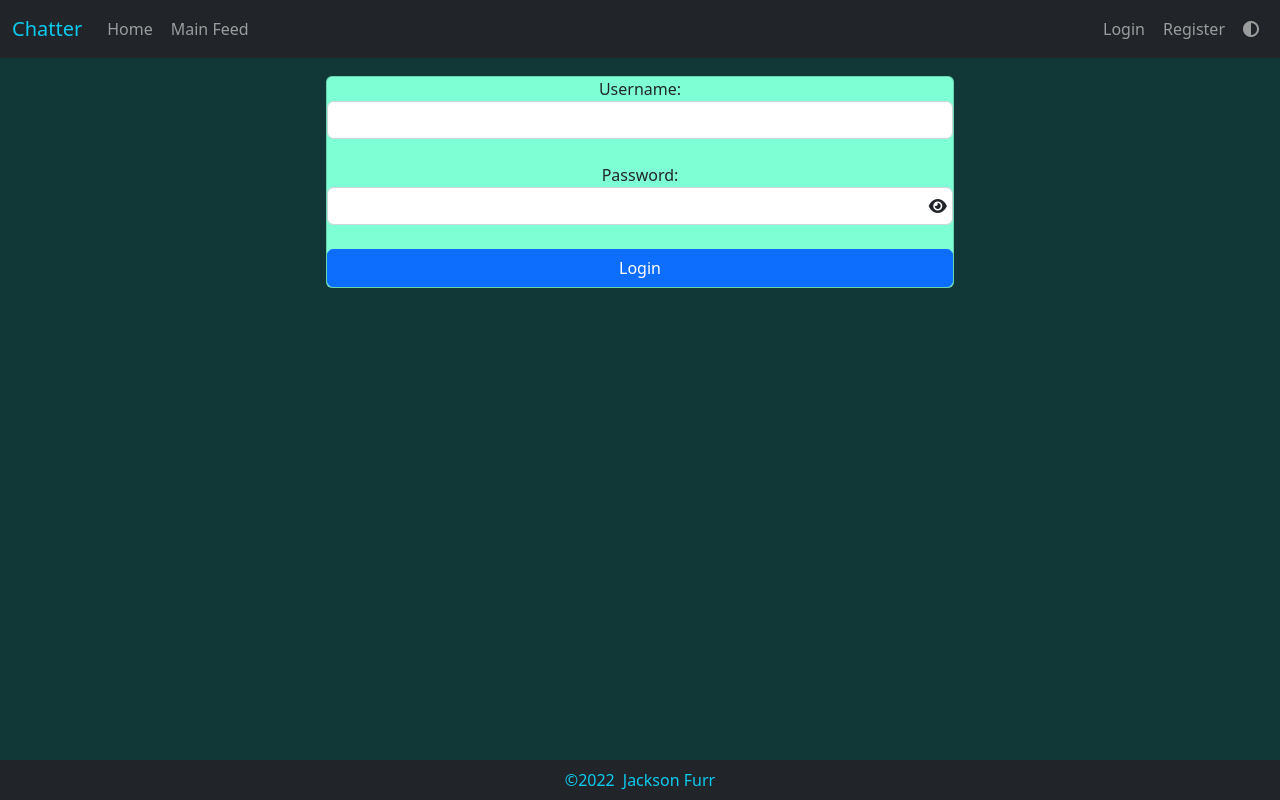
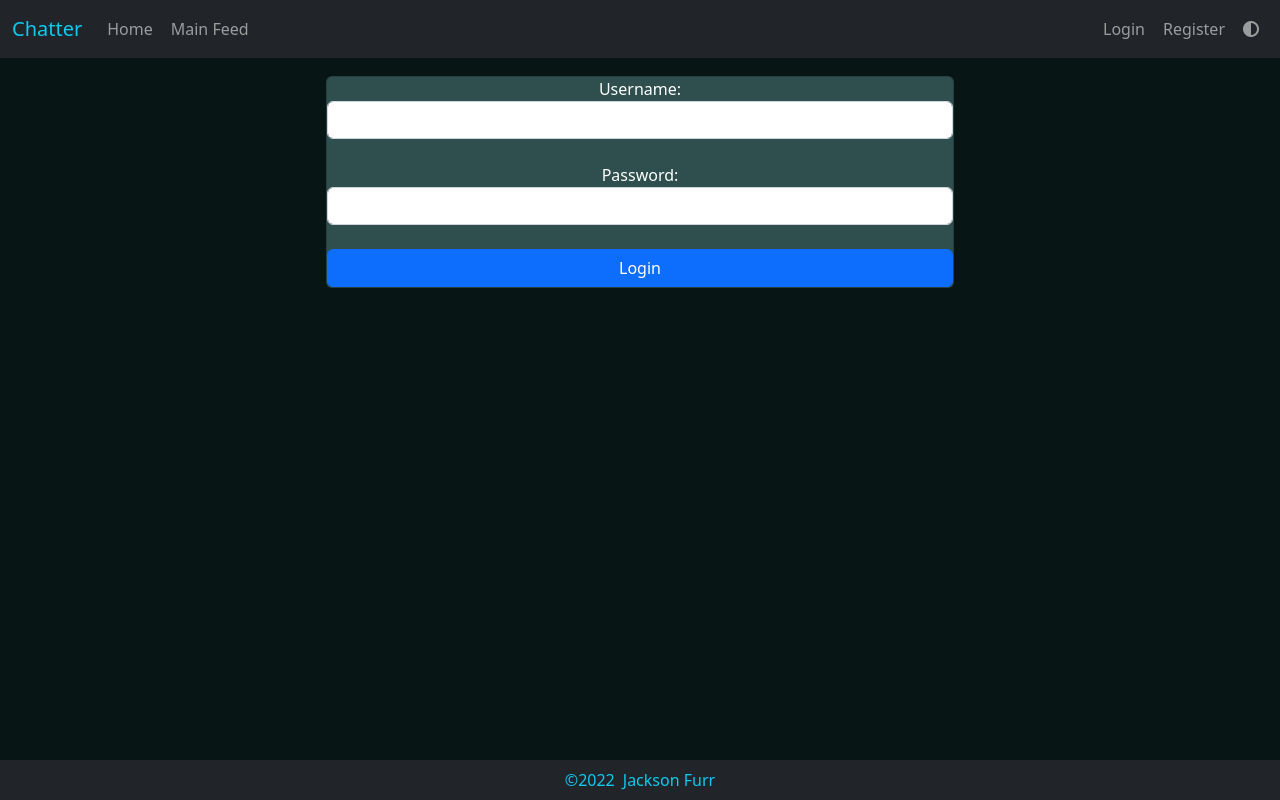
Before and after one commit to Furrj/ChatterClient, a React (Create React App) app: page /login in a window 1280 px wide. Built offline with nearby package versions, Linux system fonts and the light colour scheme.

Commit message:
darkMode colors

```diff
--- a/src/App.tsx
+++ b/src/App.tsx
@@ -48,7 +48,7 @@ const App: React.FC = () => {
           setUserInfo={setUserInfo}
           setLoggedIn={setLoggedIn}
         />
-        <div className="push"></div>
+        <div className="push" />
         <Routes>
           <Route path="/" element={<HomePage />} />
           <Route
@@ -76,6 +76,7 @@ const App: React.FC = () => {
           <Route path="/profile" element={<ProfilePage />} />
           <Route path="/communities/*" element={<CommunitiesPage />} />
         </Routes>
+        <div className="push" />
         <Footer />
       </div>
     </BrowserRouter>
--- a/src/components/Post.module.css
+++ b/src/components/Post.module.css
@@ -1,5 +1,4 @@
 .postCard {
-  background-color: aquamarine;
   margin-top: 10px;
   margin-bottom: 5px;
   display: grid;
@@ -7,8 +6,20 @@
   word-break: normal;
 }
 
+.cardTop {
+  text-align: left;
+  position: relative;
+}
+
 .username {
-  color: rgb(71, 10, 225);
+  color: rgb(175, 159, 215);
+  margin-left: 5px;
+}
+
+.date {
+  color: grey;
+  position: absolute;
+  right: 5px;
 }
 
 .button {
@@ -31,7 +42,8 @@
 }
 
 .like:hover {
-  background-color: aqua;
+  background-color: darkcyan;
+  border-radius: 5px 0px 0px 0px;
 }
 
 .dislike {
@@ -43,5 +55,6 @@
 }
 
 .dislike:hover {
-  background-color: aqua;
+  background-color: darkcyan;
+  border-radius: 0px 0px 0px 5px;
 }
--- a/src/components/Post.tsx
+++ b/src/components/Post.tsx
@@ -59,8 +59,8 @@ const Post: React.FC<IProps> = ({ data }) => {
       <div>
         <div className={styles.cardTop}>
           <div className={styles.postUsername}>
-            By <span className={styles.username}>{data.user}</span> on{" "}
-            {data.date}
+            <span className={styles.username}>{data.user}</span>
+            <span className={styles.date}>{data.date}</span>
           </div>
           <hr />
         </div>
--- a/src/index.css
+++ b/src/index.css
@@ -1,6 +1,7 @@
 body {
   text-align: center;
-  background-color: rgb(18, 55, 55);
+  background-color: rgb(8, 21, 21);
+  color: white;
 }
 
 .light-mode {
@@ -27,7 +28,7 @@ hr {
 }
 
 .card {
-  background-color: aquamarine;
+  background-color: darkslategray;
 }
 
 input {
```
